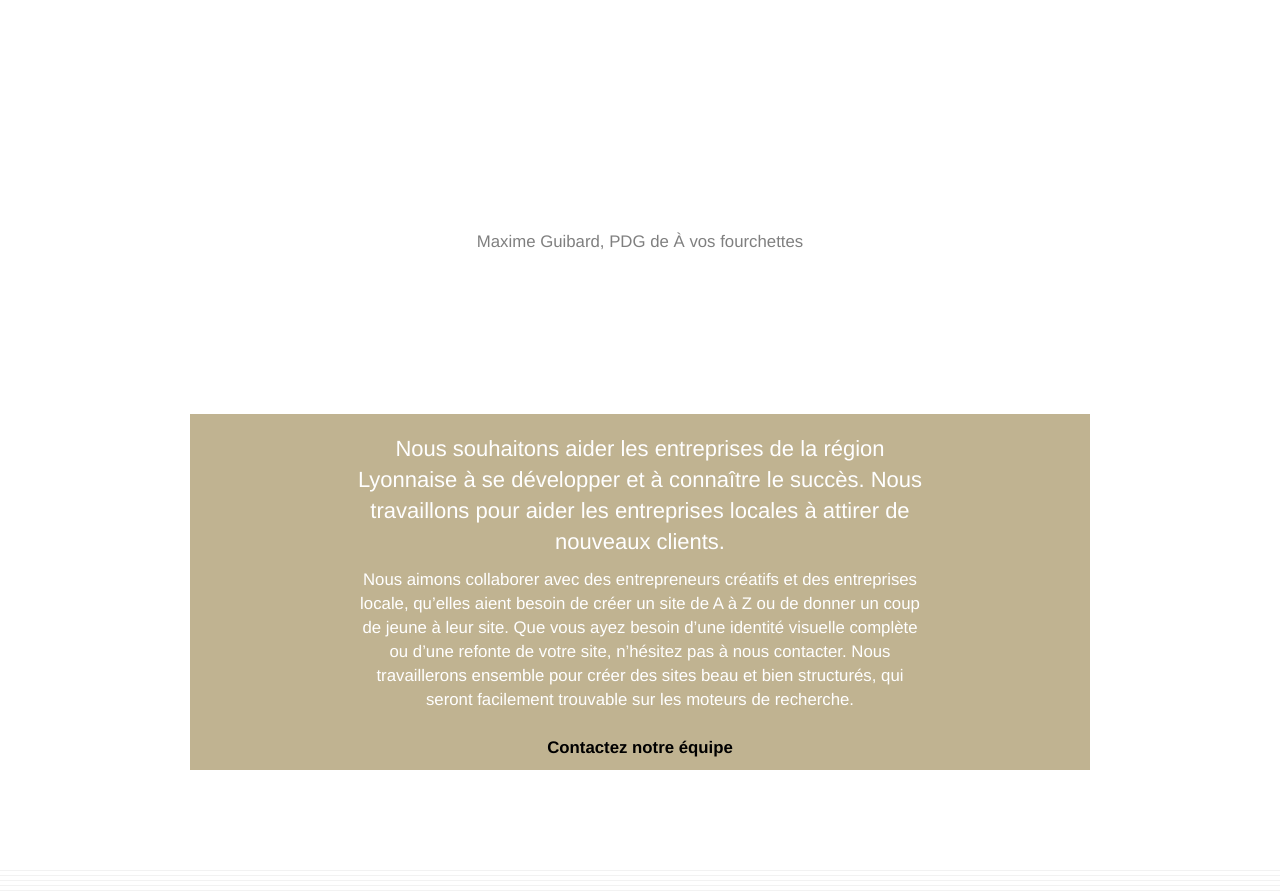
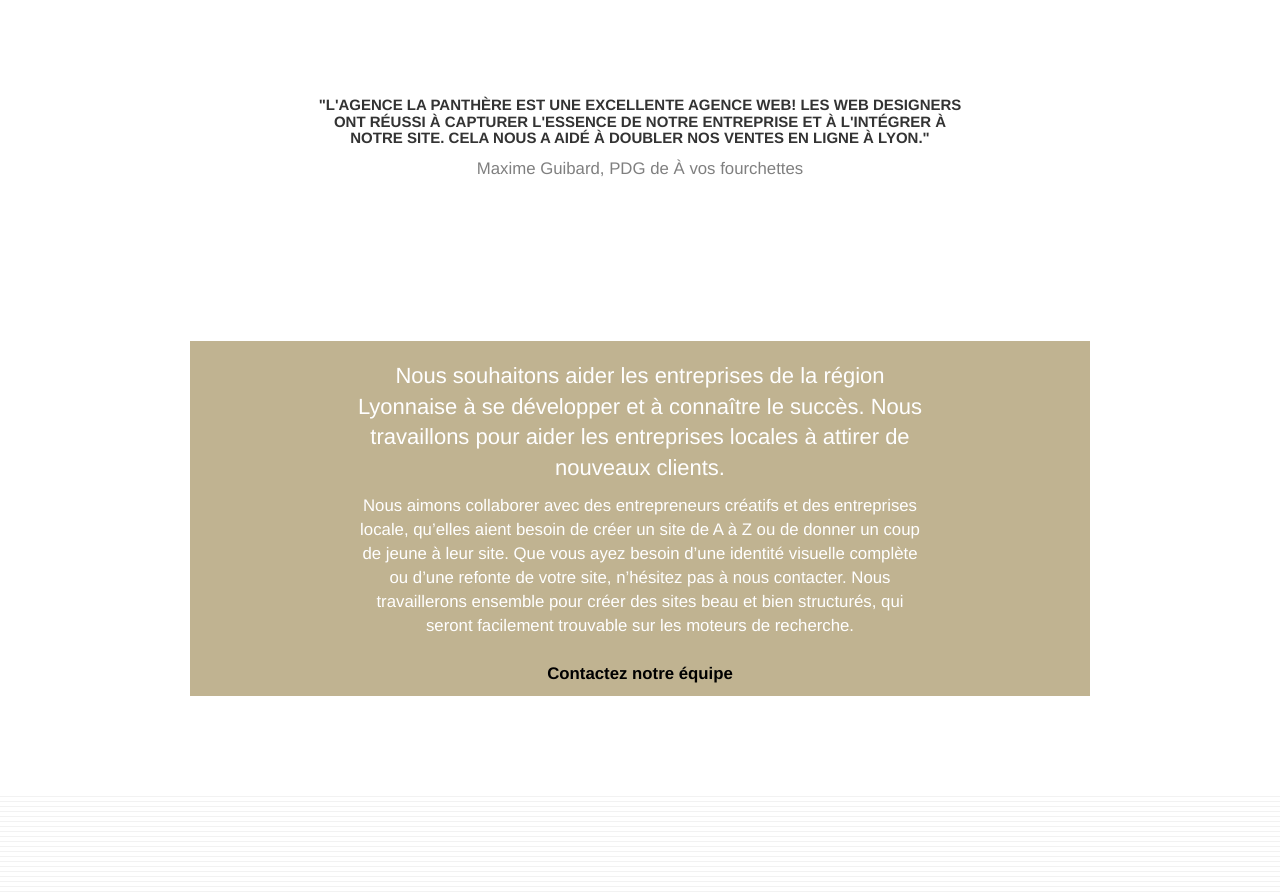
Before and after one commit to jrmyav/seop4, a plain HTML site: page index.html in a window 1280 px wide. Shown: the part 1089-1983 px from the top of the page. Drawn offline with Linux system fonts and the light colour scheme.

Commit message:
Update index.html

```diff
--- a/index.html
+++ b/index.html
@@ -110,7 +110,7 @@
                   </div>
                   <div class="row voffset-lg voffset">
                      <div class="col-xs-12 col-md-8 col-md-offset-2 text-center">
-                        <h2>"L'agence La Panthère est une excellente agence web! Les web designers ont réussi à capturer l'essence de notre entreprise et à l'intégrer à notre site. Cela nous a aidé à doubler nos ventes en ligne à Lyon."</h2>
+                        <h3>"L'agence La Panthère est une excellente agence web! Les web designers ont réussi à capturer l'essence de notre entreprise et à l'intégrer à notre site. Cela nous a aidé à doubler nos ventes en ligne à Lyon."</h3>
                         <p>Maxime Guibard, PDG de À vos fourchettes</p>
                      </div>
                   </div>
```
